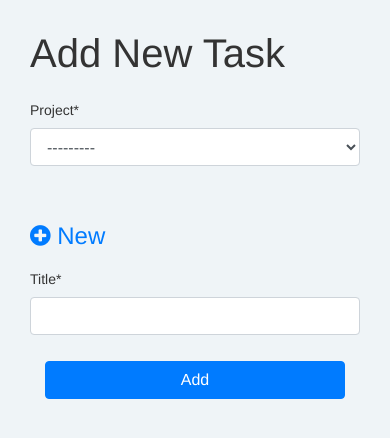
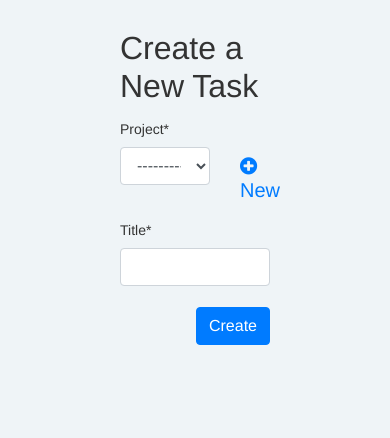
Before and after one commit to oussama-he/prodUtils, a Django app: page /pomodoro/new-task/ in a window 390 px wide. Shown: the part 56-494 px from the top of the page. Run offline with Django 3.2, Linux system fonts and the light colour scheme; data that the repository does not hold is empty; some libraries are stand-ins or nearby versions.

Commit message:
Make new-project, new-task, and tasks pages responsive

```diff
--- a/pomodoro/templates/pomodoro/new-project.html
+++ b/pomodoro/templates/pomodoro/new-project.html
@@ -3,11 +3,11 @@
 {% load crispy_forms_tags %}
 {% block content %}
 
-<div class="col-md-6 col-md-offset-3">
-    <h1>Add New Project</h1>
+<div class="col-md-6 offset-md-3">
+    <h1>Create a New Project</h1>
     <form action="" method="post">{% csrf_token %}
         {{ form|crispy }}
-        <button class="btn btn-primary" type="submit">Add</button>
+        <button class="btn btn-primary float-right" type="submit">Create</button>
     </form>
 </div>
 {% endblock %}
--- a/pomodoro/templates/pomodoro/new-task.html
+++ b/pomodoro/templates/pomodoro/new-task.html
@@ -3,16 +3,20 @@
 {% load crispy_forms_tags %}
 
 {% block content %}
-<div class="col-md-6  col-md-offset-3">
-    <h1>Add New Task</h1>
+<div class="col-6 offset-3">
+    <h2>Create a New Task</h2>
     <form action="." method="post">{% csrf_token %}
         <div class="row">
-            <div class="col-sm-12">{{ form|as_crispy_errors:"bootstrap3" }}</div>
-            <div class="col-sm-9">{{ form.project|as_crispy_field }}</div>
-            <div class="col-sm-3" id="add-new">
-                <h4>
-                    <a href="{% url 'pomodoro:new-project' %}"><i class="fa fa-plus-circle"></i> New</a>
-                </h4>
+            <div class="col-8">
+                {{ form|as_crispy_errors:"bootstrap3" }}
+                {{ form.project|as_crispy_field }}
+            </div>
+            <div class="col-4">
+                <span class="align-middle">
+                    <h5 style="margin-top: 35px;">
+                        <a href="{% url 'pomodoro:new-project' %}"><i class="fa fa-plus-circle"></i> New</a>
+                    </h5>
+                </span>
             </div>
 
         </div>
@@ -20,12 +24,9 @@
             <div class="col-sm-12">{{ form.title|as_crispy_field }}</div>
         </div>
 
-        <div class="col-sm-4">
-            <button class="btn btn-primary btn-block" type="submit">Add</button>
-        </div>
-
+        <button class="btn btn-primary float-right" type="submit">Create</button>
     </form>
+</div>
 
 
-</div>
 {% endblock content %}
```
Also changed, not shown: pomodoro/templates/pomodoro/tasks.html (+14 -4 lines).
